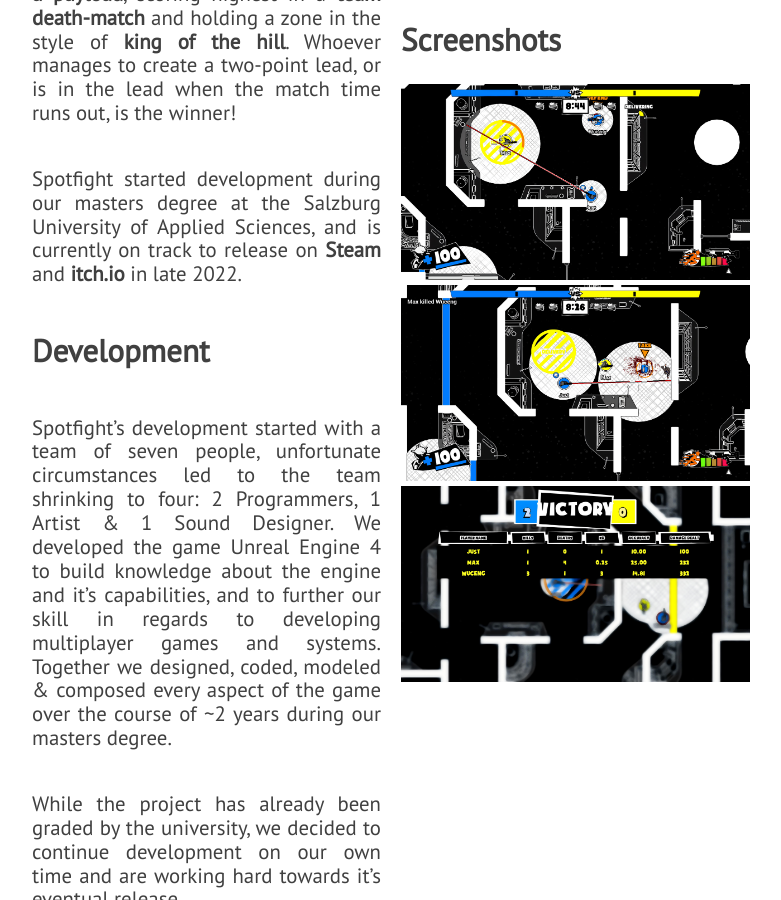
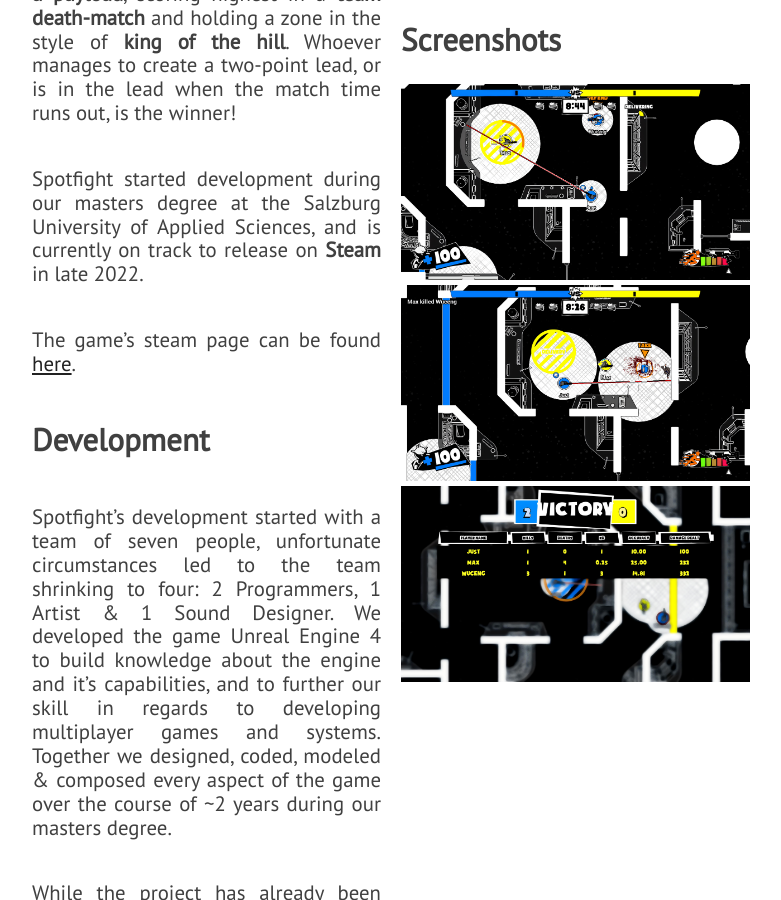
Before and after one commit to agoodnap/agoodnap.github.io, a Jekyll site: the page built from projects/spotfight.md, in a window 1280 px wide and 900 px high, scrolled down 964 px. Shown: the whole window, without its empty margins (249-1030 px from the left). Built offline with Jekyll 4.4.1, drawn with Linux system fonts in a browser that asks for light colours; nearby versions of some CDN libraries.

Commit message:
Add steampage to spotfight

```diff
--- a/projects/spotfight.md
+++ b/projects/spotfight.md
@@ -16,7 +16,9 @@
 Whoever manages to create a two-point lead, or is in the lead when the match time runs out, is the winner!
 
 Spotfight started development during our masters degree at the Salzburg University of Applied Sciences,
-and is currently on track to release on **Steam** and **itch.io** in late 2022.
+and is currently on track to release on **Steam** in late 2022.
+
+The game's steam page can be found [here](https://store.steampowered.com/app/1981510/Spotfight/).
 
 ## Development
 Spotfight's development started with a team of seven people, unfortunate circumstances led to the team shrinking to four: 2 Programmers, 1 Artist & 1 Sound Designer.
```
